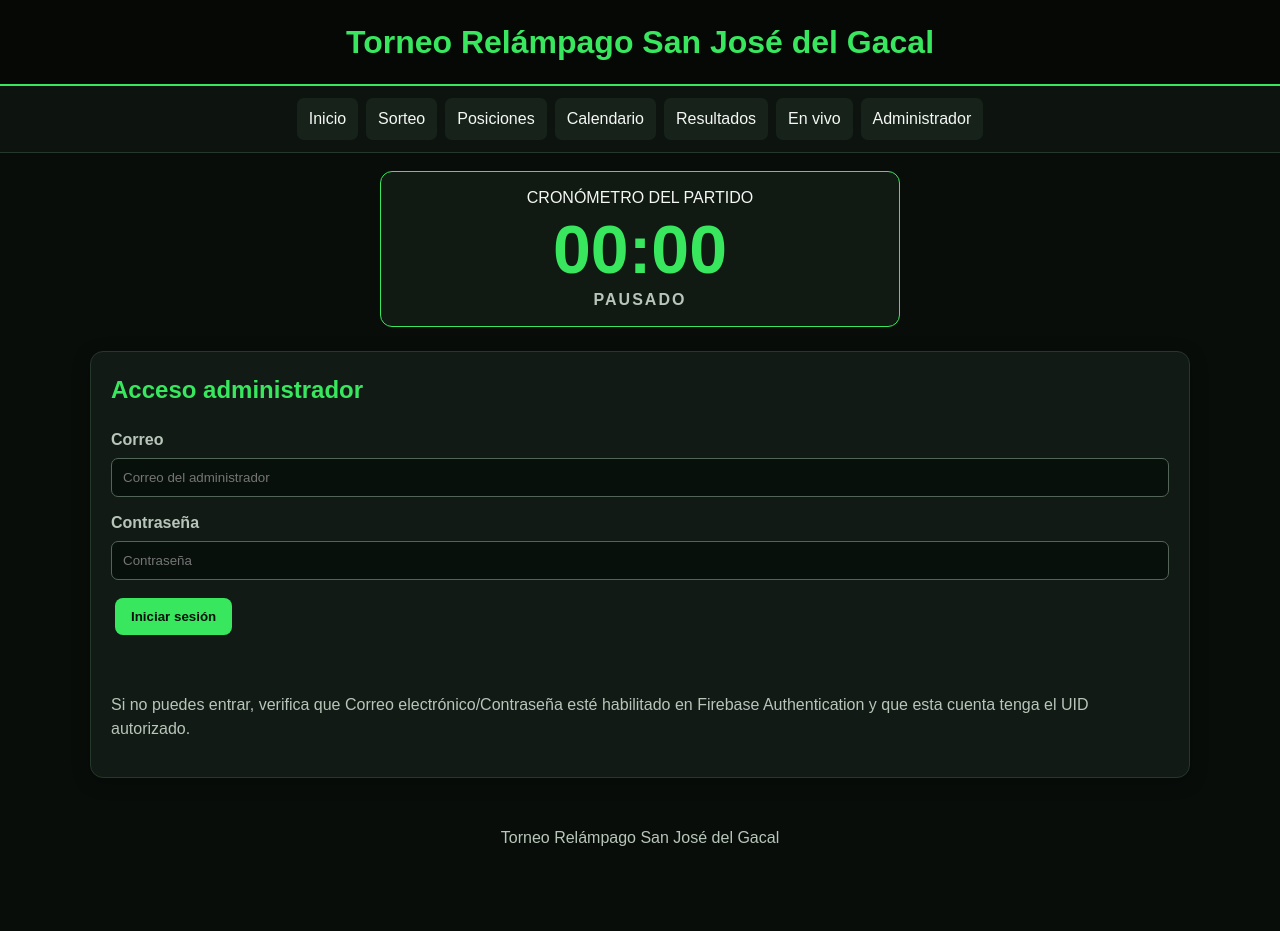
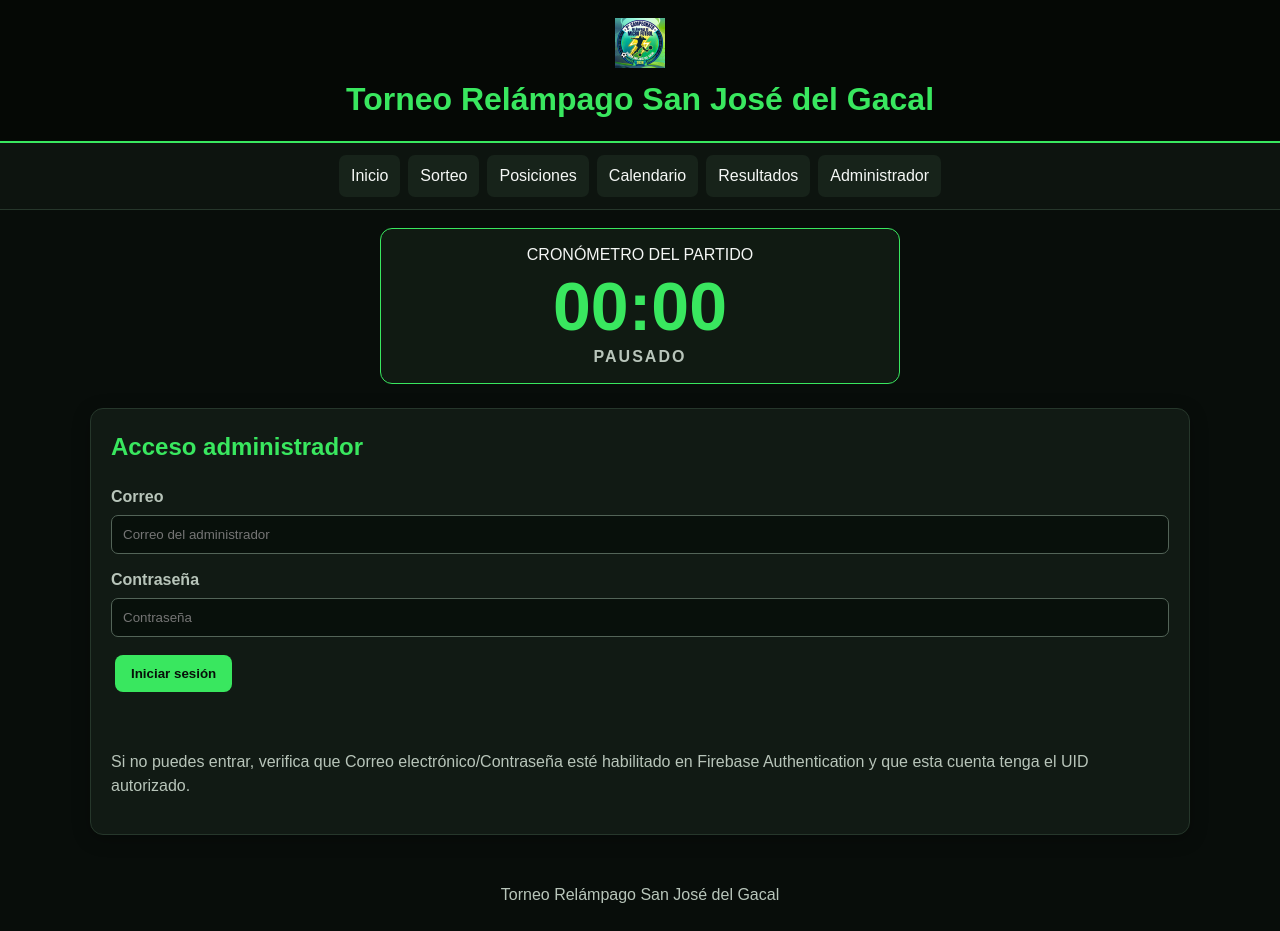
Before and after one commit to elkincastillo124-web/torneo-san-jose-del-gacal, a plain HTML site: page admin.html in a window 1280 px wide. Before the commit the page ends 874 px from the top, so only its background shows below. Drawn offline with Linux system fonts and the light colour scheme; no server answers.

Commit message:
Agregar logo

```diff
--- a/admin.html
+++ b/admin.html
@@ -1,6 +1,6 @@
-<!DOCTYPE html><html lang="es"><head><meta charset="UTF-8"><meta name="viewport" content="width=device-width, initial-scale=1.0"><meta name="theme-color" content="#080d0a"><title>Administrador - Torneo San José del Gacal</title><link rel="stylesheet" href="estilos.css"></head><body data-page="admin"><header><h1>Torneo Relámpago San José del Gacal</h1></header>
+<!DOCTYPE html><html lang="es"><head><meta charset="UTF-8"><meta name="viewport" content="width=device-width, initial-scale=1.0"><meta name="theme-color" content="#080d0a"><title>Administrador - Torneo San José del Gacal</title><link rel="stylesheet" href="estilos.css"></head><body data-page="admin"><header ><img src="WhatsApp Image 2026-11-07 at 7.47.15 PM.jpeg" alt="logo" width="50"><h1>Torneo Relámpago San José del Gacal</h1></header>
 <nav>
-<a href="index.html">Inicio</a><a href="sorteo.html">Sorteo</a><a href="posiciones.html">Posiciones</a><a href="calendario.html">Calendario</a><a href="resultados.html">Resultados</a><a href="envivo.html">En vivo</a><a href="admin.html">Administrador</a>
+<a href="index.html">Inicio</a><a href="sorteo.html">Sorteo</a><a href="posiciones.html">Posiciones</a><a href="calendario.html">Calendario</a><a href="resultados.html">Resultados</a><a href="admin.html">Administrador</a>
 </nav>
 <div class="timer-public"><div>CRONÓMETRO DEL PARTIDO</div><div id="cronometro">00:00</div><div id="estadoCronometro">PAUSADO</div></div><main class="contenedor"><section id="loginAdmin" class="card"><h2>Acceso administrador</h2><label for="correo">Correo</label><input id="correo" type="email" autocomplete="username" placeholder="Correo del administrador"><label for="clave">Contraseña</label><input id="clave" type="password" autocomplete="current-password" placeholder="Contraseña"><button type="button" onclick="iniciarSesion()">Iniciar sesión</button><p class="muted" id="estado"></p><p class="muted">Si no puedes entrar, verifica que Correo electrónico/Contraseña esté habilitado en Firebase Authentication y que esta cuenta tenga el UID autorizado.</p></section>
 <div id="panelAdmin" style="display:none">
```
Also changed, not shown: calendario.html (+2 -2 lines), posiciones.html (+2 -2 lines), resultados.html (+2 -2 lines), sorteo.html (+1 -1 lines).
